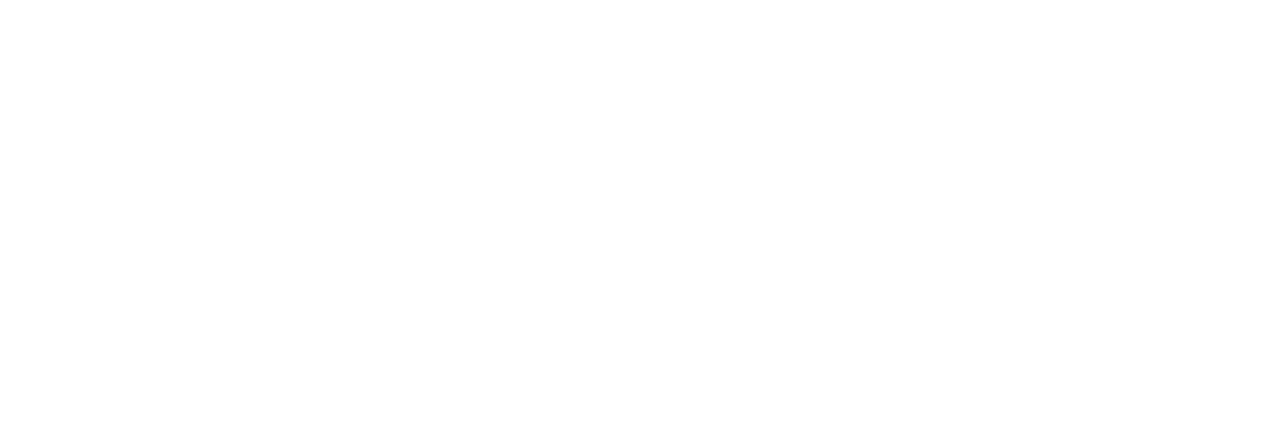
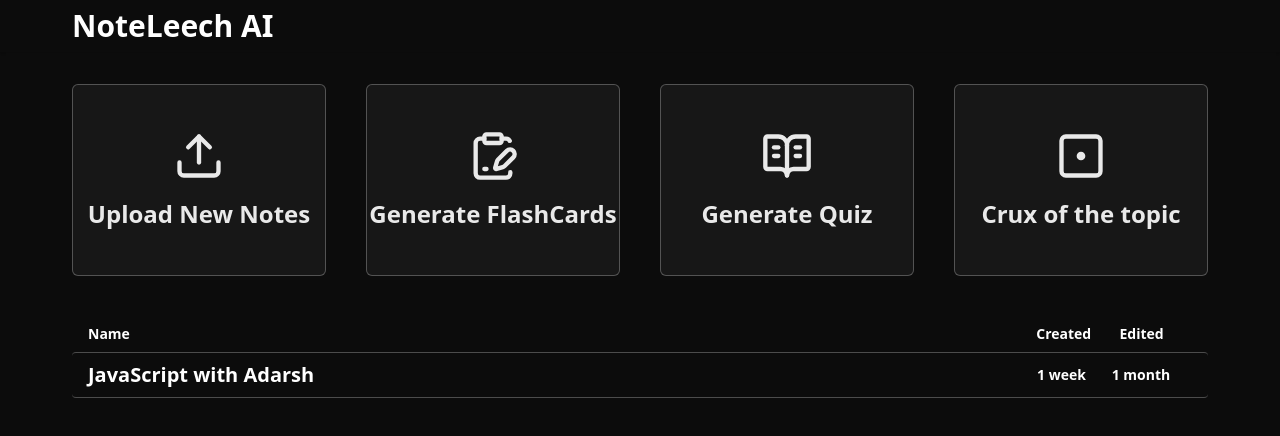
Before and after one commit to Adarsh29-10/NoteLeech-AI, a React (Vite) app in the folder frontend/: page /dashboard in a window 1280 px wide. Before the commit this address had no page. Shown: the top 436 px of the page. Built offline with nearby package versions, Linux system fonts and the light colour scheme.

Commit message:
Create dashboard and dashboard nav bar

```diff
--- a/frontend/src/App.jsx
+++ b/frontend/src/App.jsx
@@ -4,6 +4,7 @@
 import LandingPageLayout from './Layouts/LandingPageLayout/LandingPageLayout';
 import { RouterProvider, Routes, Route } from 'react-router-dom';
 import ChatWithPDF from './Components/ChatWithPDF/ChatWithPDF';
+import Dashboard from './Components/Dashboard/Dashboard';
 
 const App = () => {
   return (
@@ -14,7 +15,8 @@
           <Route path='/' element={<LandingPage />} />
         </Route>
 
-        <Route path='/chat-with-pdf' element={<ChatWithPDF />}></Route>
+        <Route path='/chat-with-pdf' element={<ChatWithPDF />} />
+        <Route path='/dashboard' element={<Dashboard />} />
       </Routes>
     </>
   );
--- a/frontend/src/Components/Buttons/CreateMagicalNotes/CreateMagicalNotesButton.jsx
+++ b/frontend/src/Components/Buttons/CreateMagicalNotes/CreateMagicalNotesButton.jsx
@@ -1,6 +1,11 @@
+import { useNavigate } from "react-router-dom"
+
 const CreateMagicalNotesButton = () =>{
+    const navigate = useNavigate()
     return(
-        <button className="bg-green-500 hover:bg-green-600 rounded-lg px-8 py-4 text-white text-base font-semibold transition-colors duration-200 shadow-md w-full">
+        <button
+            onClick={()=>navigate('/dashboard')}
+            className="bg-green-500 hover:bg-green-600 rounded-lg px-8 py-4 text-white text-base font-semibold transition-colors duration-200 shadow-md w-full">
             Create Magical Notes
         </button>
     )
--- /dev/null
+++ b/frontend/src/Components/Dashboard/Dashboard.jsx
@@ -0,0 +1,70 @@
+import React from 'react';
+import NavBarDashboard from '../Header/DashboardNavBar/NavBarDashboard';
+import { BookOpenTextIcon, ClipboardSignature, DotSquareIcon, Upload } from 'lucide-react';
+
+const Dashboard = () => {
+    const items = [
+        {icon: Upload, title: "Upload New Notes"},
+        {icon: ClipboardSignature, title: "Generate FlashCards"},
+        {icon: BookOpenTextIcon, title: "Generate Quiz"},
+        {icon: DotSquareIcon, title: "Crux of the topic"},
+    ]
+    return (
+        <>
+
+        <div className='flex flex-col h-screen cursor-pointer'>
+            <NavBarDashboard />
+            <main className='flex-1 overflow-y-auto px-18 py-8 bg-[#0c0c0c]'>
+                {/* section 1 */}
+                <section className='flex  gap-10 '>
+                    {items.map((item, index)=>{
+                        const Icon = item.icon;
+                        return (
+                            <div
+                                key={index}
+                                className='h-48 w-72 rounded-md flex flex-col items-center justify-center bg-[#171717] border-[.1px] border-[#e9e9e949] hover:border-[#e9e9e9]'
+                            >
+
+                                <Icon className='text-[#e9e9e9]' size={52}/>
+                                <h1 className='text-[#e9e9e9] font-semibold text-xl sm:text-2xl
+                                mt-4'>{item.title}</h1>
+
+                            </div>
+                        )
+                    })}
+                </section>
+
+
+                {/* section 2 */}
+                <section className='flex-1 mt-10 max-w-7xl '>
+
+                    {/* fixed top bar */}
+                    <div
+                        className='w-full text-white py-2 px-4 rounded-sm font-semibold text-sm flex items-center justify-between'
+                    >
+                        <h1 className=''>Name</h1>
+                        <div className=' w-1/6 flex justify-evenly'>
+                            <h1 className='hidden md:block'>Created</h1>
+                            <h1 className='hidden md:block'>Edited</h1>
+                        </div>
+                    </div>
+
+                    {/* all data */}
+                    <div
+                        className='w-full text-white py-2 pl-4 pr-3 rounded-sm font-semibold text-xl border-y-[.1px] border-[#e9e9e949]
+                        hover:bg-[#171717] flex items-center justify-between'
+                    >
+                        <h1>JavaScript with Adarsh</h1>
+                        <div className=' w-1/6 flex justify-evenly'>
+                            <h1 className='text-sm hidden md:block'>1 week</h1>
+                            <h1 className='text-sm hidden md:block'>1 month</h1>
+                        </div>
+                    </div>
+                </section>
+            </main>
+        </div>
+        </>
+    );
+};
+
+export default Dashboard;
--- /dev/null
+++ b/frontend/src/Components/Header/DashboardNavBar/NavBarDashboard.jsx
@@ -0,0 +1,65 @@
+import React from 'react';
+import { X , Menu, MenuIcon } from 'lucide-react';
+
+const NavBarDashboard = () => {
+    const [toggleMenuBar, setToggleMenuBar] = React.useState(false);
+    const navItems = [
+        {name: "About", href:'#'},
+    ]
+
+    return (
+        <>
+            <header className='sticky top-0 z-50 w-full flex items-center justify-between px-6 py-3 sm:px-18 sm:py-2 shadow bg-[#0c0c0c]'>
+                <h1 className='text-white font-semibold text-xl sm:text-3xl md:text-3xl'>NoteLeech AI</h1>
+
+            {/* Desktop View */}
+                <div className='hidden md:flex gap-4'>
+                    {/* {navItems.map((item)=>(
+                        <a
+                            href={item.href}
+                            key={item.name}
+                            className='  transition-colors duration-200 font-mono text-2xl'
+                        >
+                            {item.name}
+                        </a>
+                    ))} */}
+
+
+                </div>
+
+
+            {/* mobile view */}
+
+                <button
+                    className='md:hidden p-2 rounded-md text-gray-700 hover:text-gray-900 hover:bg-gray-100 transition-colors'
+                    onClick={() => setToggleMenuBar(!toggleMenuBar)}
+                    aria-label="Toggle menu"
+                >
+                    {toggleMenuBar ? <X size={24} /> : <Menu size={24} />}
+                </button>
+
+        </header>
+
+        {toggleMenuBar && (
+            <div className='md:hidden py-4 px-6 pt-16 border-t '>
+                <nav className=' flex flex-col space-y-2'>
+                    {/* {navItems.map((item)=>(
+                        <a
+                            href={item.href}
+                            key={item.name}
+                            className='transition-colors duration-200 font-medium'
+                        >
+                            {item.name}
+                        </a>
+                    ))} */}
+
+                </nav>
+            </div>
+
+        )}
+        </>
+
+    );
+};
+
+export default NavBarDashboard;
```
